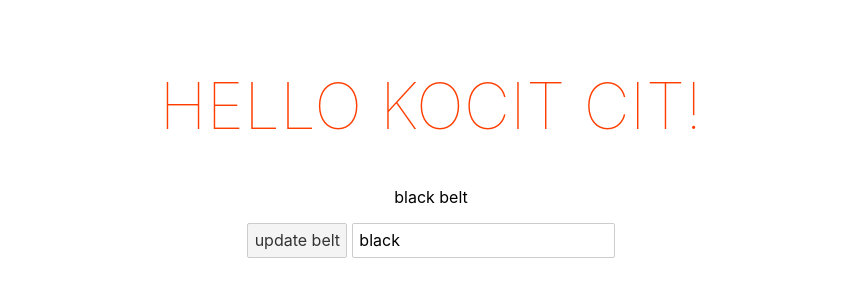
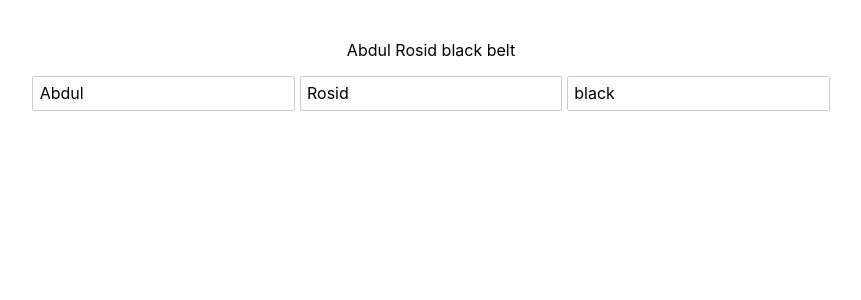
Before and after one commit to ocit17/belajar_sveltesjs, a Svelte app: page / in a window 1280 px wide. Shown: the top 300 px of the page, without its empty margins (209-1070 px from the left). Built offline with nearby package versions, Linux system fonts and the light colour scheme.

Commit message:
tutorial episode #5 reactive value

```diff
--- a/src/App.svelte
+++ b/src/App.svelte
@@ -1,21 +1,15 @@
 <script>
-	export let name;
 	let beltColor = 'black';
-	const handleClik = () => {
-		beltColor = 'orange';
-	}
+	let firstName = 'Abdul';
+	let lastName  = 'Rosid';
 
-	const handleInput = (e) => {
-		beltColor = e.target.value;
-	}
-
+	$: fullName = `${firstName} ${lastName}`; //reactive value
 </script>
 
 <main>
-	<h1>Hello {name}!</h1>
-	<p style="color:{beltColor}">{beltColor} belt</p>
-	<button on:click={handleClik}>update belt</button>
-	<!-- <input type="text" on:input="{handleInput}" value={beltColor}> -->
+	<p style="color:{beltColor}">{fullName} {beltColor} belt</p>
+	<input type="text" bind:value="{firstName}">
+	<input type="text" bind:value="{lastName}">
 	<input type="text" bind:value="{beltColor}">
 </main>
 
```
